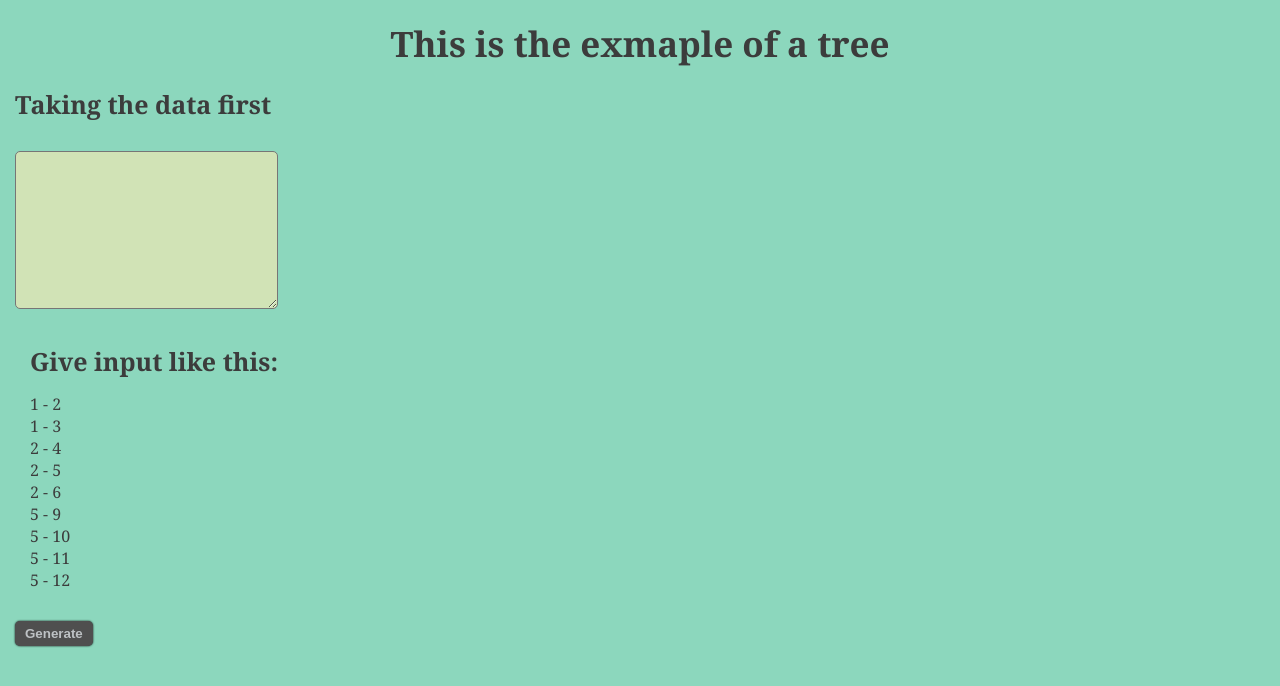
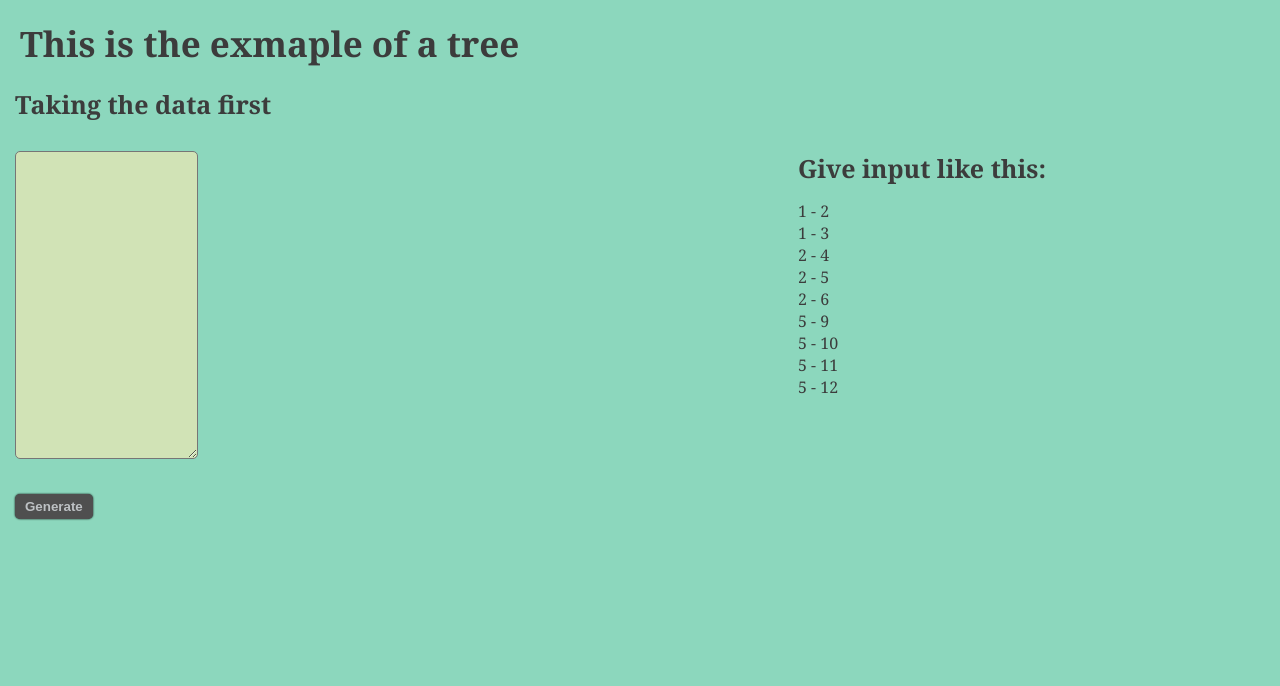
Before and after one commit to TanmayKumar-EngStud/TreeFlex, a plain HTML site: page index.html in a window 1280 px wide. Drawn offline with Linux system fonts and the light colour scheme.

Commit message:
simplified design

```diff
--- a/index.html
+++ b/index.html
@@ -13,9 +13,12 @@
   <link rel="stylesheet" href="style.css" />
  </head>
  <body>
-  <center><h1>This is the exmaple of a tree</h1></center>
+  <div class="inputArea">
+
+    <h1>This is the exmaple of a tree</h1>
     <h2>Taking the data first</h2>
-  <textarea cols="30" rows="10" id="txtArea"></textarea>
+    <textarea cols="20" rows="20" id="txtArea"></textarea>
+   <aside>
     <span class="sample">
      <h2>Give input like this:</h2>
      <p>
@@ -30,6 +33,8 @@
       <div class="c">5 - 12</div>
      </p>
     </span>
+   </aside>
+  </div>
   <button id="btn">Generate</button>
     <div class="tf-tree"></div>
  </body>
--- a/style.css
+++ b/style.css
@@ -2,11 +2,21 @@
  margin: 0;
  padding: 0;
 }
+
 body {
  font-family: Cambria, Cochin, Georgia, Times, "Times New Roman", serif;
  background: rgb(140, 215, 189);
  color: rgb(60, 60, 60);
 }
+section {
+ float: left;
+ width: 60%;
+}
+aside {
+ float: right;
+ width: 40%;
+}
+
 button {
  background: rgb(79, 79, 79);
  border-radius: 5px;
```
Lines whose indentation alone changed are shown as unchanged.
